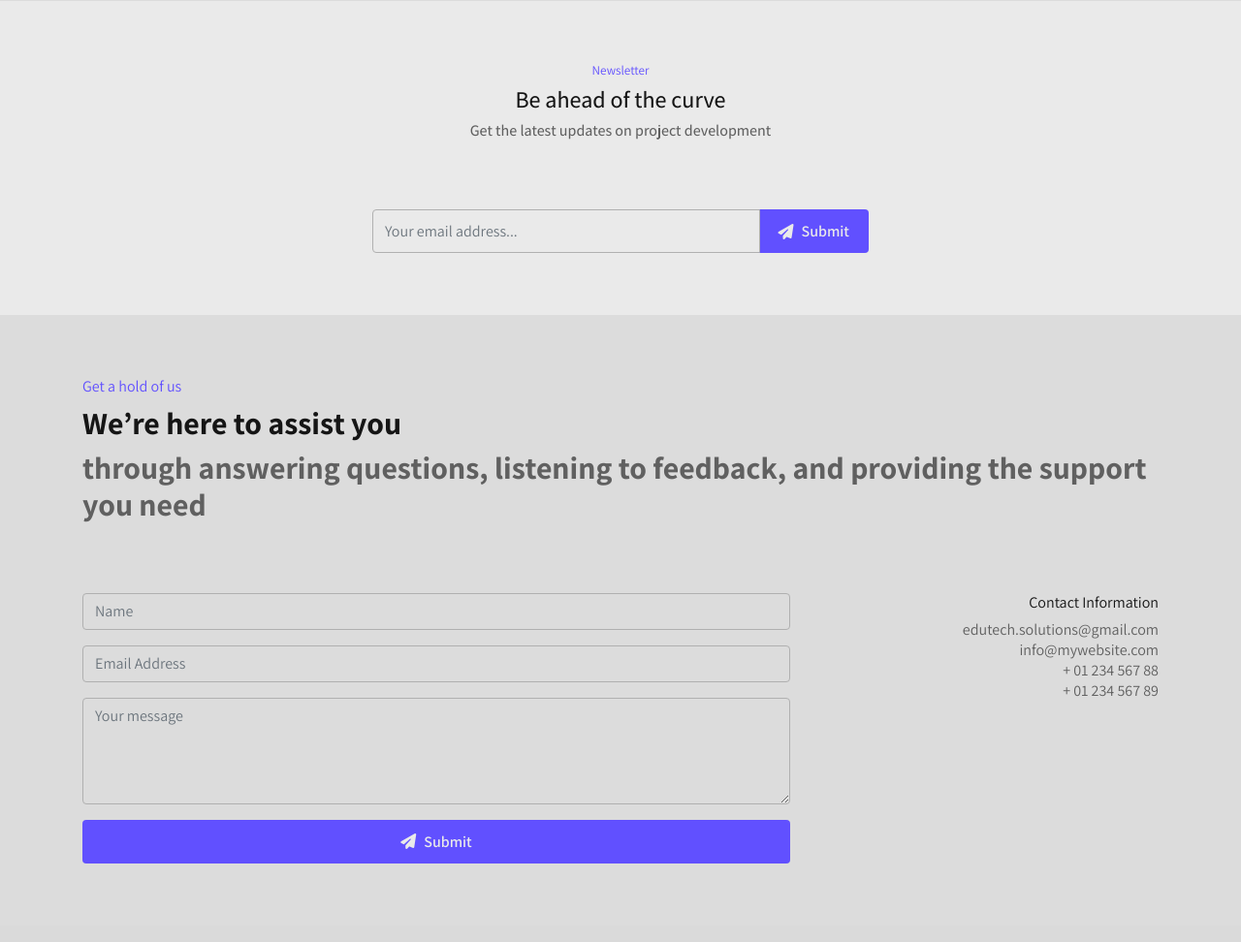
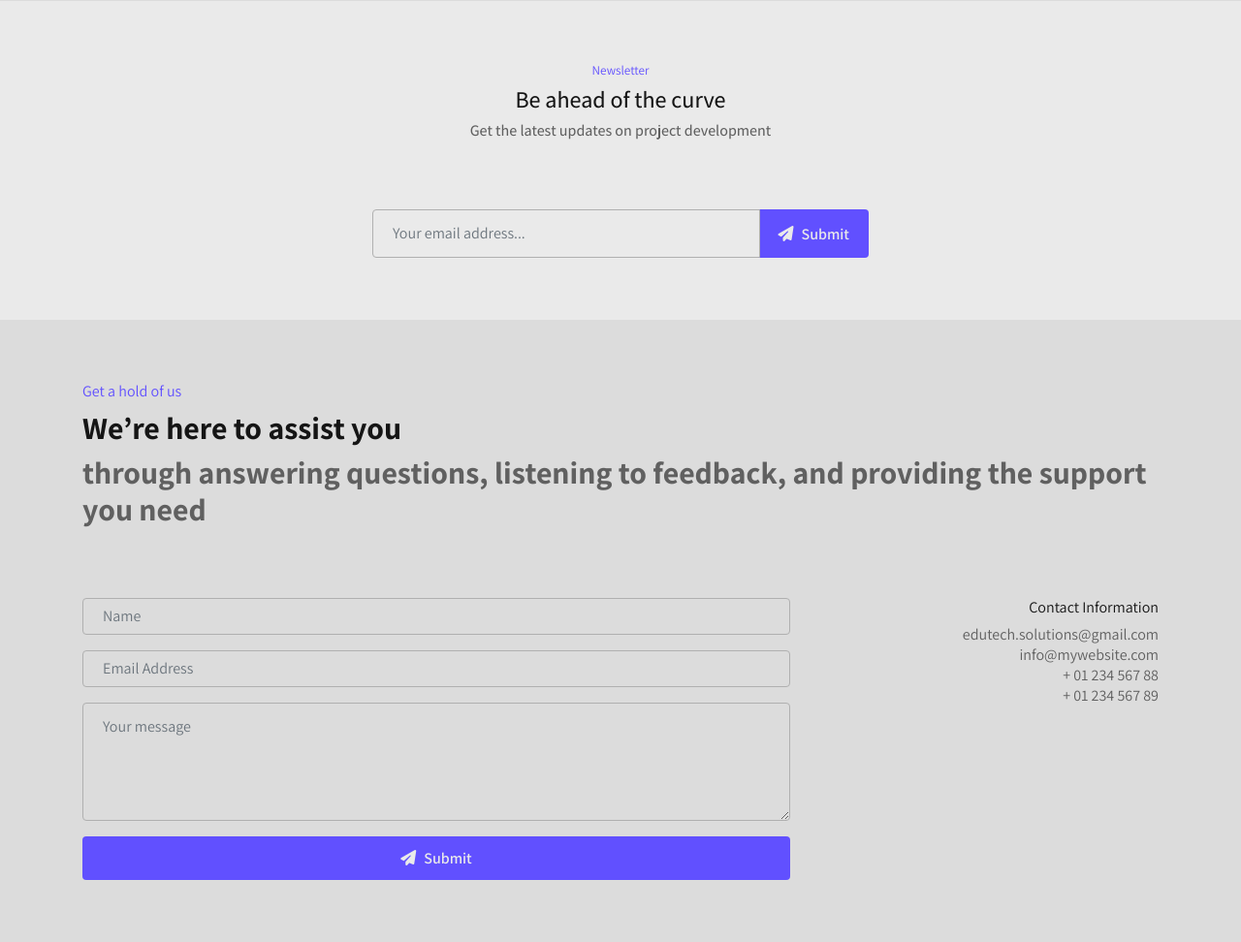
Before and after one commit to BrianPHL/automated-university-course-registration-and-enrollment-system, a PHP site: page / in a window 1280 px wide. Shown: the part 2914-3886 px from the top of the page at 97% size. Before the commit the page ends 3805 px from the top, so only its background shows below. Run offline with PHP 8.4, Linux system fonts and the light colour scheme; some libraries are stand-ins or nearby versions.

Commit message:
upd(src/css): improve input styles

```diff
--- a/src/styles.css
+++ b/src/styles.css
@@ -135,6 +135,7 @@ body {
     .form-control {
 
         background-color: transparent;
+        padding: 0.75rem 1.25rem;
         border: 1px solid var(--bg-outline);
         color: var(--tg-secondary);
 
```
